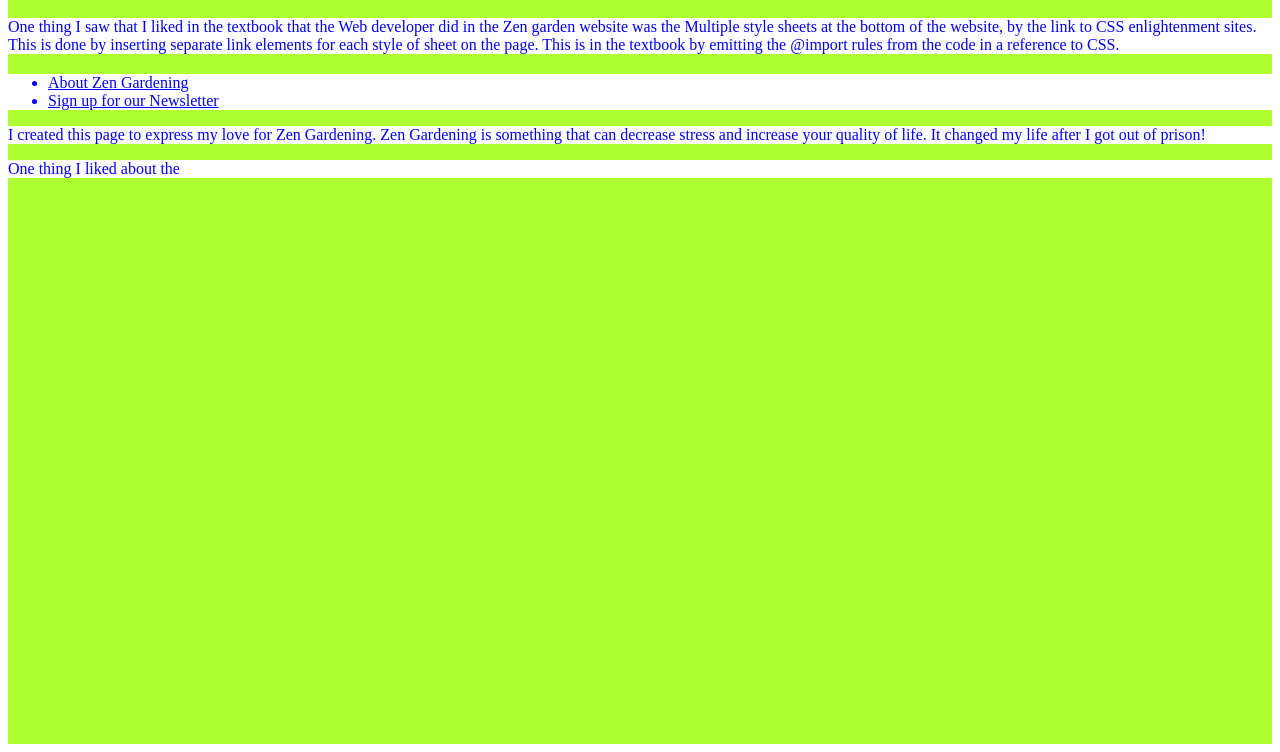
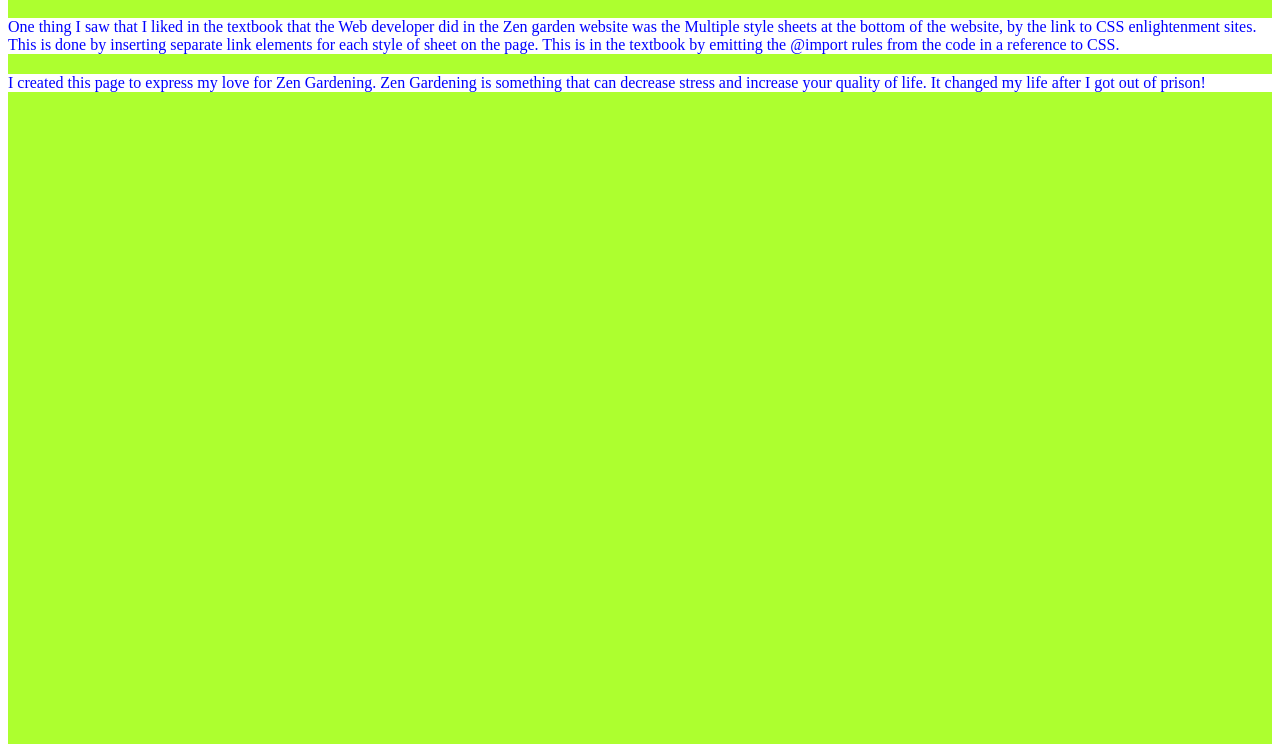
Before and after one commit to tom10hood/prep2final, a plain HTML site: page index.html in a window 1280 px wide. Shown: the part 48-800 px from the top of the page. Drawn offline with Linux system fonts and the light colour scheme.

Commit message:
Update index.html

```diff
--- a/index.html
+++ b/index.html
@@ -17,18 +17,8 @@
         <h1> Why I Love Zen Gardening</h1>
         <p>One thing I saw that I liked in the textbook that the Web developer did in the Zen garden website was the Multiple style sheets at the bottom of the website, by the link to CSS enlightenment sites. This is done by inserting separate link elements for each style of sheet on the page. This is  in the textbook by emitting the @import rules from the code in a reference to CSS.  </p>
        <h2><h2> </h2>
-    <p>
-
-            <ul>
-                <li><a href="About.html">About Zen Gardening</a></li>
-                <li><a href="Contact.html">Sign up for our Newsletter </a></li>
-            </ul>
-        </p>
         <p>
         I created this page to express my love for Zen Gardening. Zen Gardening is something that can decrease stress and increase your quality of life. It changed my life after I got out of prison!
-        </p>
-        <p>
-        One thing I liked about the
         </p>
             <tr>
                 <table cellpadding="10" cellspacing="5">
```
